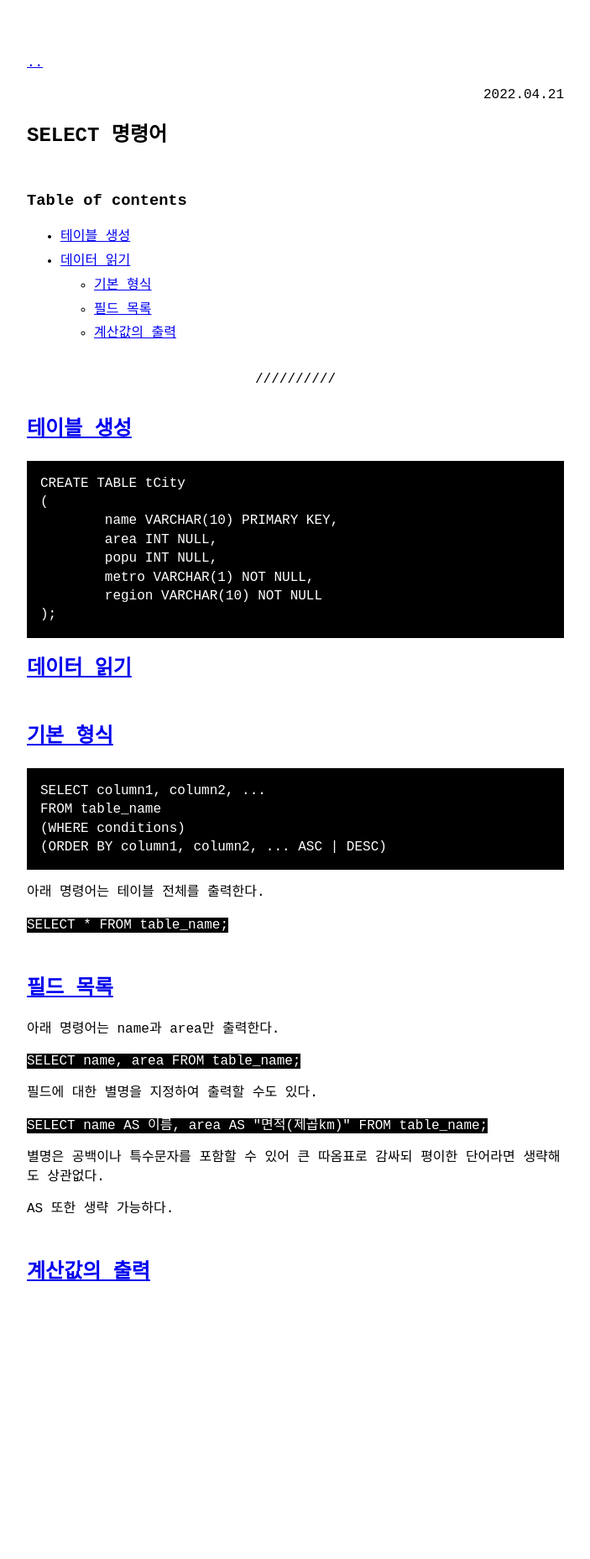
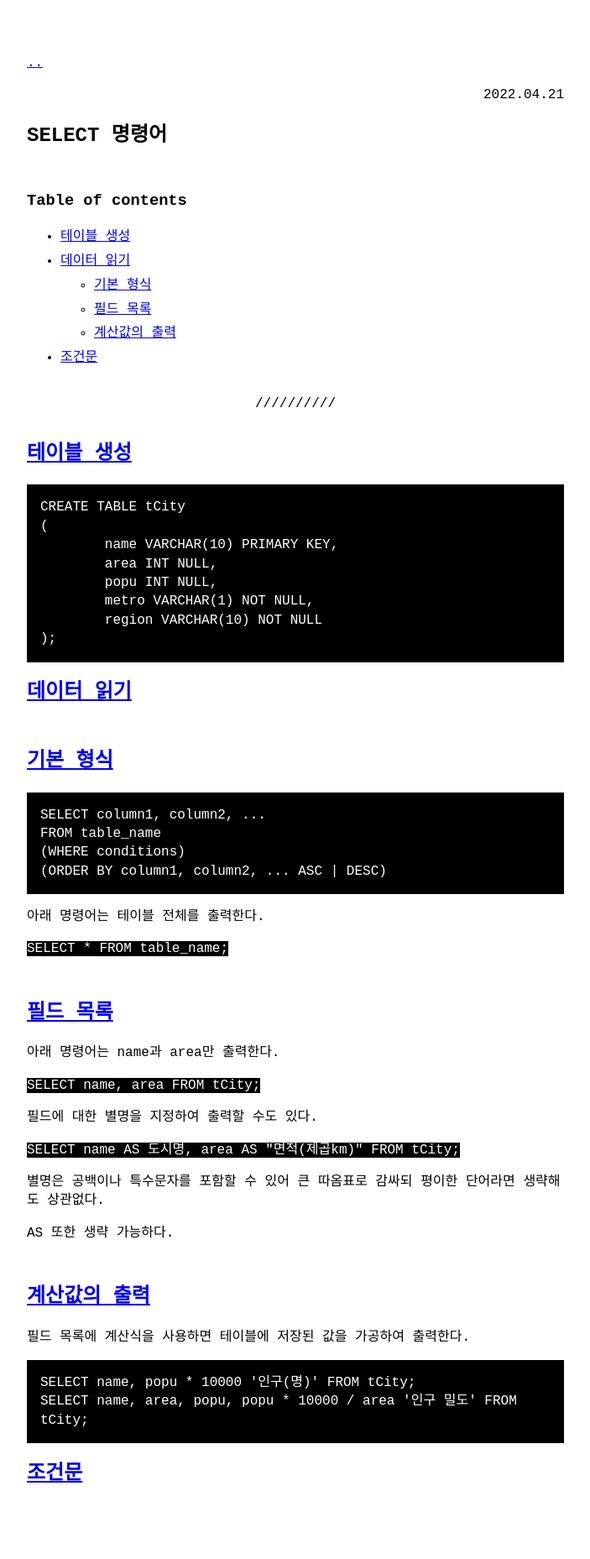
Before and after one commit to rurruur/rurruur.github.io, a Jekyll site: the page built from _posts/2022-04-21-SELECT 명령어.md, in a window 1280 px wide. Shown: the whole page at 84% size, without its empty margins (288-991 px from the left). Built offline with Jekyll 4.4.1, drawn with Linux system fonts in a browser that asks for light colours; before the commit the page ends 1617 px from its top, so only the background shows below that.

Commit message:
테스트

````diff
--- a/_posts/2022-04-21-SELECT 명령어.md
+++ b/_posts/2022-04-21-SELECT 명령어.md
@@ -10,6 +10,7 @@ category: database
 	- [기본 형식](#기본-형식)
 	- [필드 목록](#필드-목록)
 	- [계산값의 출력](#계산값의-출력)
+- [조건문](#조건문)
 
 ---
 
@@ -24,9 +25,7 @@ CREATE TABLE tCity
 	region VARCHAR(10) NOT NULL
 );
 ```
-
 # [데이터 읽기](#데이터-읽기)
-
 ## [기본 형식](#기본-형식)
 ```
 SELECT column1, column2, ...
@@ -43,11 +42,11 @@ FROM table_name
 
 아래 명령어는 name과 area만 출력한다.
 
-`SELECT name, area FROM table_name;`
+`SELECT name, area FROM tCity;`
 
 필드에 대한 별명을 지정하여 출력할 수도 있다.
 
-`SELECT name AS 이름, area AS "면적(제곱km)" FROM table_name;`
+`SELECT name AS 도시명, area AS "면적(제곱km)" FROM tCity;`
 
 
 별명은 공백이나 특수문자를 포함할 수 있어 큰 따옴표로 감싸되 평이한 단어라면 생략해도 상관없다.
@@ -55,3 +54,10 @@ FROM table_name
 AS 또한 생략 가능하다.
 
 ## [계산값의 출력](#계산값의-출력)
+필드 목록에 계산식을 사용하면 테이블에 저장된 값을 가공하여 출력한다.
+```
+SELECT name, popu * 10000 '인구(명)' FROM tCity;
+SELECT name, area, popu, popu * 10000 / area '인구 밀도' FROM tCity;
+```
+
+# [조건문](#조건문)
````
